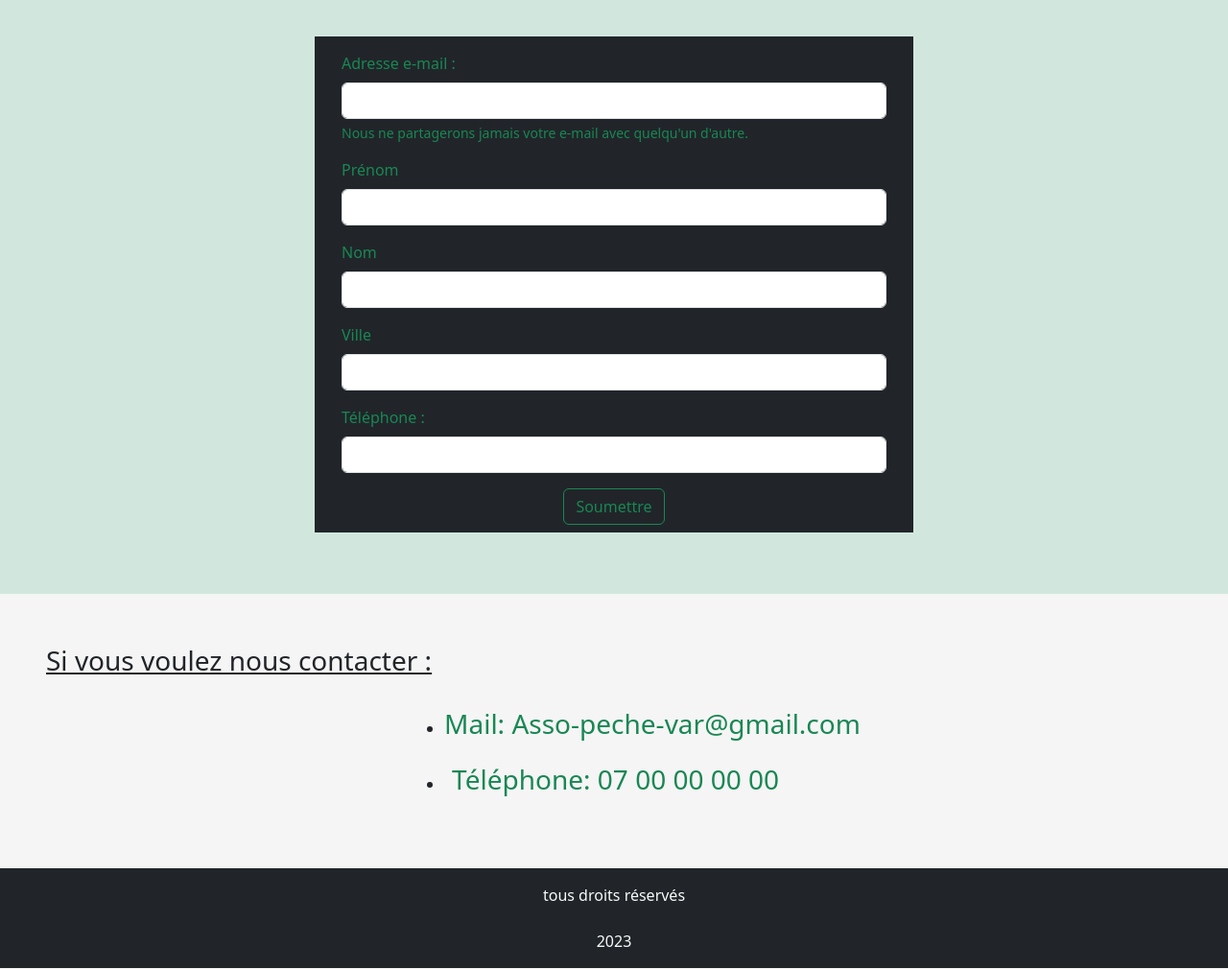
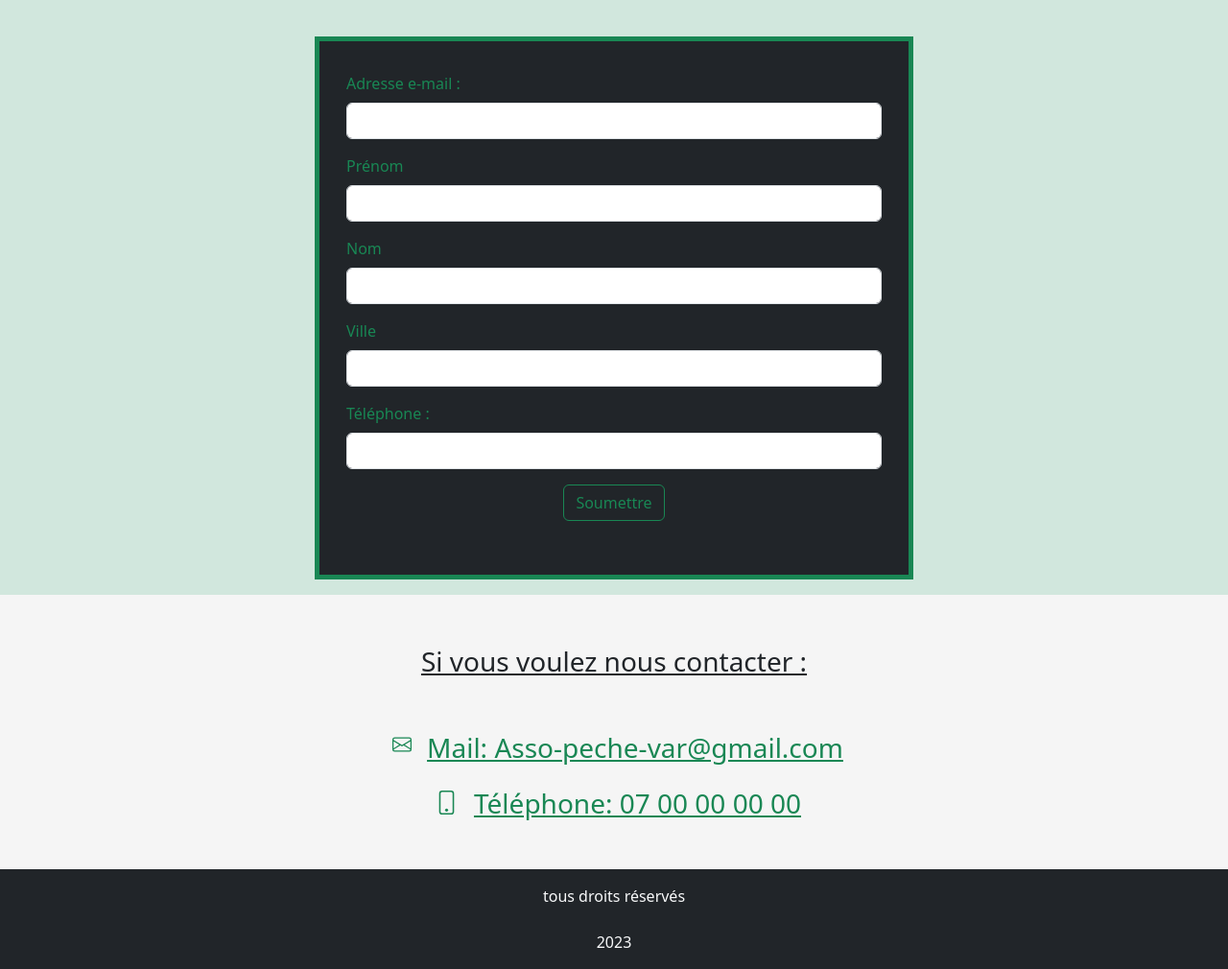
Before and after one commit to NicolasFr83/Association-de-p-che-du-Var, a website: page contact.html in a window 1280 px wide. Shown: the part 360-1370 px from the top of the page at 96% size. Drawn offline with nearby package versions, Linux system fonts and the light colour scheme.

Commit message:
add icon + navbar hover

```diff
--- a/contact.html
+++ b/contact.html
@@ -5,7 +5,7 @@
     <meta name="viewport" content="width=device-width, initial-scale=1.0">
     <meta name="description" content="Association de pêche, venez découvrir notre association ainsi
     que nos évènements à venir et inscrivez en tant que bénévole.">
-    <meta name="keywords" content="association, pêche, var, truite, carpe, riviere, lac,">
+    <meta name="keywords" content="association, pêche, var, truite, carpe, riviere, lac, nature, france,">
     <link rel="shortcut icon" href="asset/images/favicon.ico" type="image/x-icon">
     <link rel="stylesheet" href="node_modules/bootstrap/dist/css/bootstrap.min.css"/>
     <link rel="stylesheet" href="asset/css/style.css">
@@ -29,9 +29,9 @@
                 </button>
                 <div class="collapse navbar-collapse justify-content-end" id="navbarNavAltMarkup">
                     <div class="navbar-nav">
-                        <a class="nav-link text-success fs-5" href="index.html">Accueil</a>
-                        <a class="nav-link text-success fs-5" href="events.html">Evènements</a>
-                        <a class="nav-link text-success active fs-5" aria-current="page" href="#">Contacts</a>
+                        <a class="nav-link text-success link-hover link-light fs-5" href="index.html">Accueil</a>
+                        <a class="nav-link text-success link-hover link-light fs-5" href="events.html">Evènements</a>
+                        <a class="nav-link  text-success active fs-5" aria-current="page" href="#">Contacts</a>
                     </div>
                 </div>
             </div>
@@ -41,19 +41,16 @@
 
     <!-- START-main -->
     <main>
-        <div class="row">
+        <div class="row text-center">
             <h1 class=" col-md-12 text-center fs-1 fw-bold text-decoration-underline mt-5">Bienvenue sur notre page contact</h1>
             <p class=" col-md-12 fs-3 mt-5 ms-1">Inscrivez-vous à notre association en tant que bénévole:</p>
         </div>
         <section class="bg-success-subtle mt-2 p-3">
-            <div class="container col-8 col-md-6 mt-5 bg-dark">
+            <div class="container col-10 col-md-6 mt-5 bg-dark border  border-5 border-success ">
                 <form>
                     <div class="m-3 pt-3">
                         <label for="exampleInputEmail1" class="form-label text-success">Adresse e-mail :</label>
                         <input type="email" class="form-control text-success" id="exampleInputEmail1" aria-describedby="emailHelp">
-                        <div id="emailHelp" class="form-text text-success">Nous ne partagerons jamais votre e-mail
-                            avec quelqu'un d'autre.
-                        </div>
                     </div>
                     <div class="m-3">
                         <label for="validationDefault03" class="form-label text-success">Prénom</label>
@@ -79,17 +76,29 @@
         </section>
         <section>
             <div>
-                <p class="fs-3 mt-5 ms-5 text-decoration-underline">Si vous voulez nous contacter :</p>
+                <p class="fs-3 mt-5 mb-5 text-decoration-underline text-center">Si vous voulez nous contacter :</p>
             </div>
-            <div class="container-fluid  d-flex justify-content-center">
-                <ul class="ms-5">
-                    <li>
-                        <p class=" text-success fs-3 mt-2">Mail: Asso-peche-var@gmail.com</p>
-                    </li>
-                    <li>
-                        <p class="text-success fs-3 m-2"> Téléphone: 07 00 00 00 00</p>
-                    </li>
-                </ul>
+            <div class="container-fluid">
+                <div class="d-flex justify-content-center">
+                    <svg xmlns="http://www.w3.org/2000/svg" style="transform: rotate(360%);" width="20" height="20" fill="currentColor" class="bi bi-envelope text-success m-2" viewBox="0 0 16 16">
+                        <path d="M0 4a2 2 0 0 1 2-2h12a2 2 0 0 1 2 2v8a2 2 0 0 1-2 2H2a2 2 0 0
+                        1-2-2V4Zm2-1a1 1 0 0 0-1 1v.217l7 4.2 7-4.2V4a1 1 0 0 0-1-1H2Zm13 2.383-4.708
+                        2.825L15 11.105V5.383Zm-.034 6.876-5.64-3.471L8 9.583l-1.326-.795-5.64 3.47A1 1 0 0 0 2
+                        13h12a1 1 0 0 0 .966-.741ZM1 11.105l4.708-2.897L1 5.383v5.722Z"/>
+                    </svg>
+                    <a class="link link-hover link-dark text-success fs-3 ms-2 text-decoration-underline" mailto="Asso-peche-var@gmail.com"
+                    title="Envoyez un mail" >Mail: Asso-peche-var@gmail.com</a>
+                </div>
+                <div class="mt-3 d-flex justify-content-center ">
+                    <svg xmlns="http://www.w3.org/2000/svg" width="25" height="25" fill="currentColor" class="bi bi-phone text-success m-2" viewBox="0 0 16 16">
+                        <path d="M11 1a1 1 0 0 1 1 1v12a1 1 0 0 1-1 1H5a1 1 0 0 1-1-1V2a1 1 0 0 1 1-1h6zM5
+                        0a2 2 0 0 0-2 2v12a2 2 0 0 0 2 2h6a2 2 0 0 0 2-2V2a2 2 0 0 0-2-2H5z"/>
+                        <path d="M8 14a1 1 0 1 0 0-2 1 1 0 0 0 0 2z"/>
+                    </svg>
+                    <a class=" link link-hover link-dark text-success fs-3 ms-2 text-decoration-underline" href="tel:0700000000"
+                        title="teleponez-nous">Téléphone: 07 00 00 00 00
+                    </a>
+                </div>
             </div>
         </section>
     </main>
```
Also changed, not shown: events.html (+2 -2 lines), index.html (+4 -4 lines).
